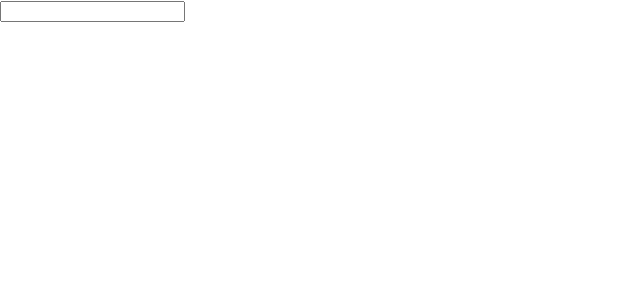
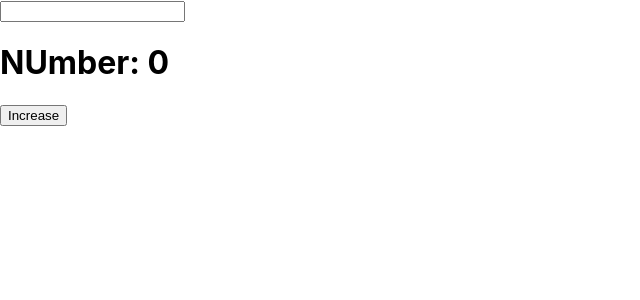
Before and after one commit to antor4920/Age_cal, a React (Create React App) app: page / in a window 1280 px wide. Shown: the top 300 px of the page, without its empty margins (0-640 px from the left). Built offline with nearby package versions, Linux system fonts and the light colour scheme.

Commit message:
2nd day practice

```diff
--- a/src/App.js
+++ b/src/App.js
@@ -1,6 +1,7 @@
 import Count from "./components/Count";
 import Condition_rendering from "./components/Condition-Rendering/Condition_rendering";
 import Onchange from "./components/Onchange_And_event_Binding/Onchange";
+import UseState_Hook from "./components/React_Hooks/UseState_Hook";
 
 function App() {
   return (
@@ -8,6 +9,7 @@ function App() {
       {/* <Count/> */}
       {/* <Condition_rendering /> */}
       <Onchange />
+      <UseState_Hook />
     </div>
   );
 }
--- /dev/null
+++ b/src/components/React_Hooks/UseState_Hook.js
@@ -0,0 +1,17 @@
+import React, { useState } from "react";
+
+function UseState_Hook() {
+  const [Number, setNumber] = useState(0);
+
+  let ChangeValue = () => {
+    setNumber(Number + 1);
+  };
+  return (
+    <div>
+      <h1>NUmber: {Number}</h1>
+      <button onClick={ChangeValue}>Increase</button>
+    </div>
+  );
+}
+
+export default UseState_Hook;
```
